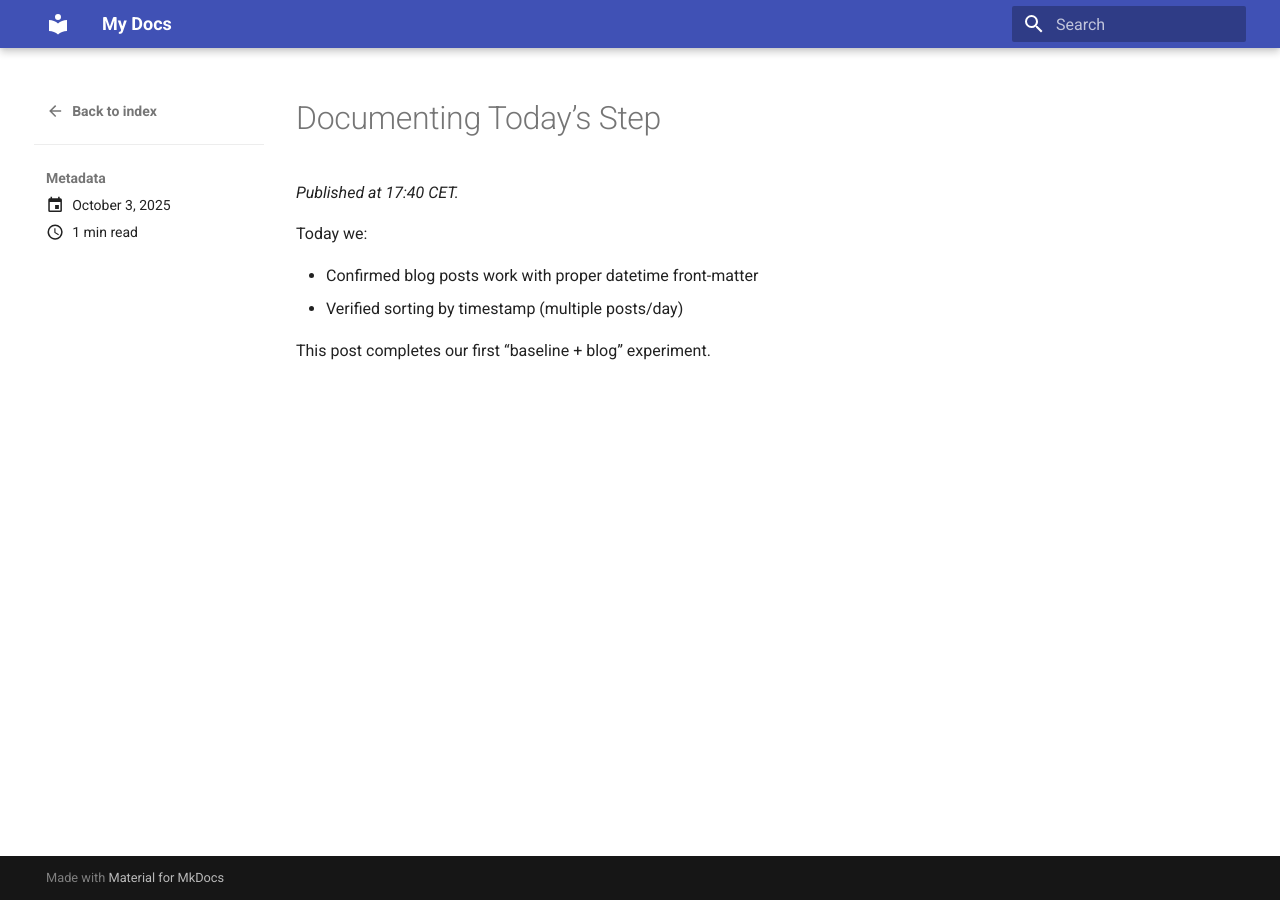
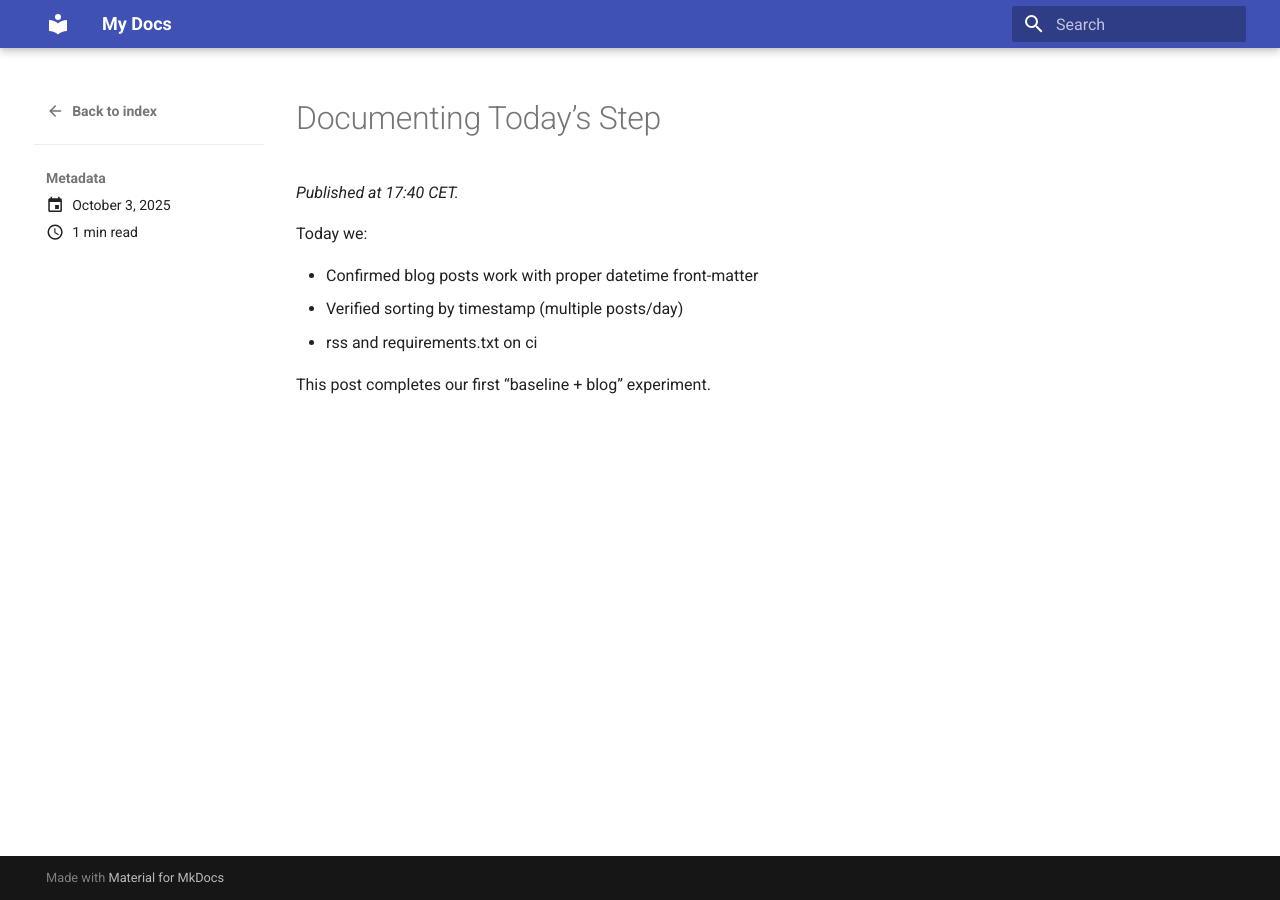
Before and after one commit to marynadevops/marynadevops.github.io, an MkDocs documentation site: the page built from docs/blog/posts/2025-10-03-second-step.md, in a window 1280 px wide. Built offline with MkDocs 1.6.1 and Material for MkDocs 9.7.7, drawn with Linux system fonts in a browser that asks for light colours.

Commit message:
requirements

```diff
--- a/docs/blog/posts/2025-10-03-second-step.md
+++ b/docs/blog/posts/2025-10-03-second-step.md
@@ -9,5 +9,6 @@ Today we:
 
 - Confirmed blog posts work with proper datetime front-matter
 - Verified sorting by timestamp (multiple posts/day)
+- rss and requirements.txt on ci
 
 This post completes our first “baseline + blog” experiment.
--- /dev/null
+++ b/requirements.txt
@@ -0,0 +1,5 @@
+mkdocs
+mkdocs-material
+mkdocs-blog-plugin
+mkdocs-rss-plugin
+watchdog
```
Also changed, not shown: 1 other file.
